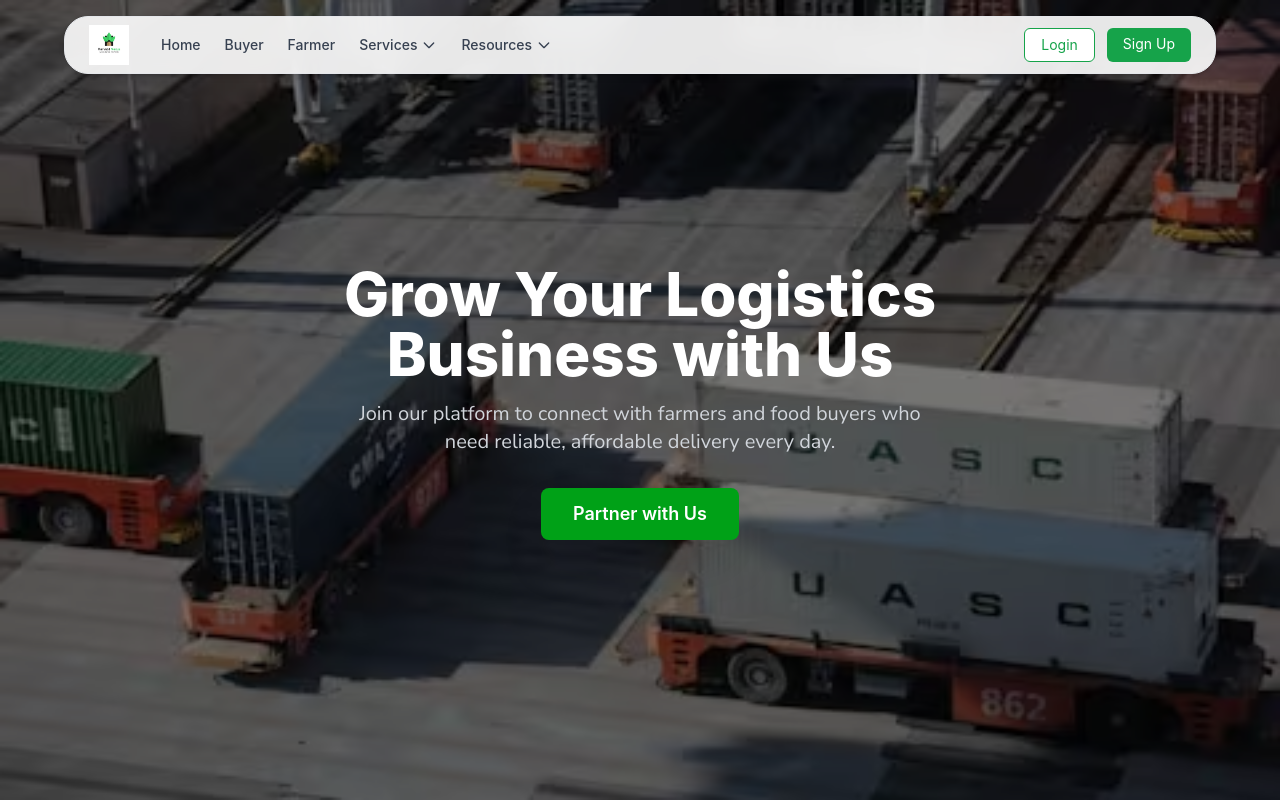
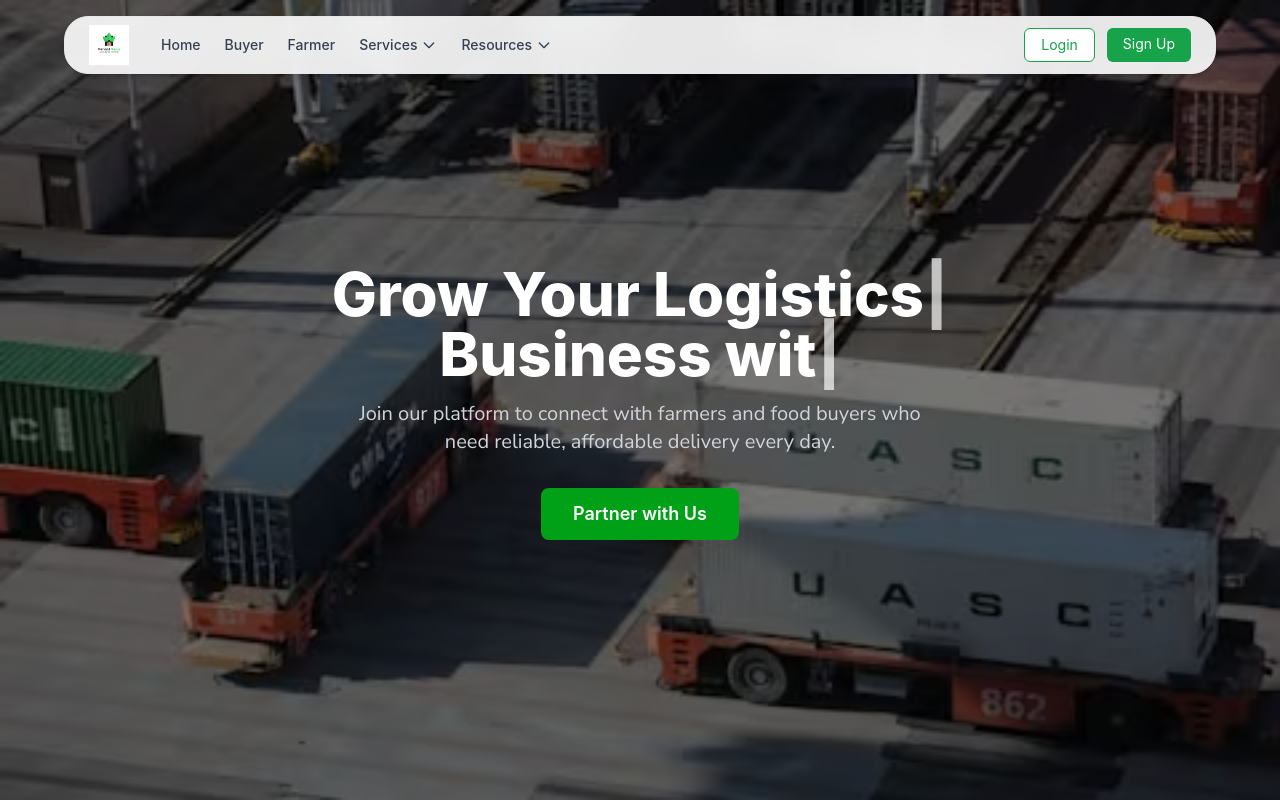
Before and after one commit to HarvestNexus/harvest_hub_live, a React (Vite) app: page /service1 in a window 1280 px wide. Shown: the top 800 px of the page. Built offline with nearby package versions, Linux system fonts and the light colour scheme.

Commit message:
storage page

```diff
--- a/package.json
+++ b/package.json
@@ -19,7 +19,8 @@
     "react-dom": "^19.1.0",
     "react-icons": "^5.5.0",
     "react-intersection-observer": "^9.16.0",
-    "react-router-dom": "^7.7.1"
+    "react-router-dom": "^7.7.1",
+    "typewriter-effect": "^2.22.0"
   },
   "devDependencies": {
     "@eslint/js": "^9.30.1",
--- a/src/index.css
+++ b/src/index.css
@@ -10,3 +10,6 @@ body {
   font-family: 'Inter', 'sans-serif';
 
 }
+*{
+  /*outline: 1px solid red;*/
+}
--- a/src/pages/Logistics-landing-page/Logistics.tsx
+++ b/src/pages/Logistics-landing-page/Logistics.tsx
@@ -1,7 +1,7 @@
 import Navbar from "../../components/Navbar"
 import FAQ from "./FAQ"
 import Footer from "../../components/Footer"
-
+import Typewriter from "typewriter-effect";
 
 
 interface whatWeOfferList {
@@ -73,7 +73,7 @@ const FAQs = [
 
 
 
-		<div className='absolute top-0'>
+		<div className='absolute top-0 w-full'>
 
 
       <div className="relative top-0 h-screen flex items-center justify-center text-center rounded  pt-9 md:pt-1">
@@ -105,9 +105,39 @@ const FAQs = [
       {/* Content */}
       <div className="relative text-white px-4  md:gap-4  ">
         {/* Main Heading */}
-        <h1 className="text-4xl md:text-6xl font-extrabold font-bold">
-          Grow Your Logistics <br className="hidden md:flex"/> Business with Us
-        </h1>
+        <div className="text-4xl md:text-6xl font-extrabold font-bold">
+          <Typewriter
+            options={{
+              strings: [
+                "Grow Your Logistics",
+              // "Business with Us",
+              ],
+              autoStart: true,
+              loop: true,
+              delay: 50,
+              deleteSpeed: 30,
+
+            }}
+
+
+          />
+           <Typewriter
+            options={{
+              strings: [
+
+              "Business with Us",
+              ],
+              autoStart: true,
+              loop: true,
+              delay: 100,
+              deleteSpeed: 30,
+
+            }}
+
+
+          />
+          {/*Grow Your Logistics <br className="hidden md:flex"/> Business with Us*/}
+        </div>
 
         {/* Subtext */}
         <p className="mt-4 font-nunito text-lg md:text-xl max-w-xl mx-auto text-gray-300">
--- a/src/pages/Logistics-landing-page/StorageFacilities.tsx
+++ b/src/pages/Logistics-landing-page/StorageFacilities.tsx
@@ -58,10 +58,10 @@ const storageFAQs = [
 	return (
 
 		<>
-<div className="absolute top-0 sticky z-10 ">
-              <Navbar />
-            </div>
 		<div className='relative'>
+{/*<div className="absolute top-0 sticky z-10">*/}
+              {/*<Navbar />*/}
+            {/*</div>*/}
 
 
 			    <div className="relative h-screen flex items-center justify-center text-center rounded">
@@ -74,6 +74,10 @@ const storageFAQs = [
         }}
         aria-label="Background image of logistics yard with shipping containers"
       >
+<div className="absolute top-0 sticky z-10">
+
+              <Navbar />
+            </div>
 
 
 
```
Also changed, not shown: 1 other file (tests, documents, lock files or other folders).
